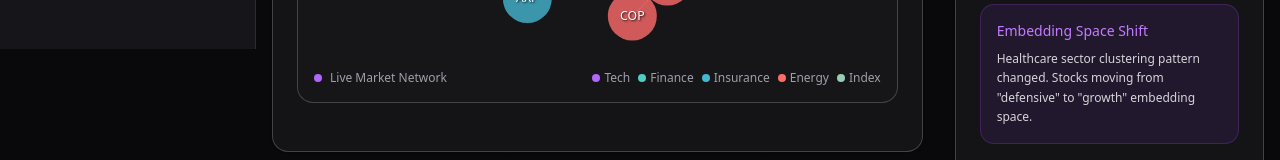
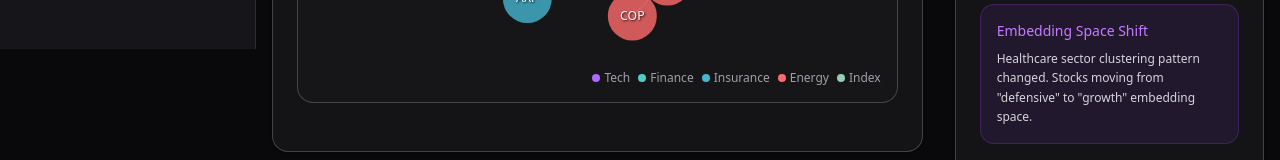
Before and after one commit to raven-graph/web, a Next.js app: page /dashboard in a window 1280 px wide. Shown: the part 751-911 px from the top of the page. Built offline with nearby package versions, Linux system fonts and the light colour scheme.

Commit message:
fix graph legend

```diff
--- a/src/app/dashboard/page.tsx
+++ b/src/app/dashboard/page.tsx
@@ -433,12 +433,6 @@ const MarketNetwork: React.FC = () => {
         </motion.div>
       )}
 
-      <div className="absolute bottom-4 left-4">
-        <div className="flex items-center gap-2 text-xs text-zinc-400">
-          <div className="w-2 h-2 rounded-full animate-pulse" style={{ backgroundColor: "#B066FF" }} />
-          Live Market Network
-        </div>
-      </div>
 
       {/* Legend */}
       <div className="absolute bottom-4 right-4">
```
